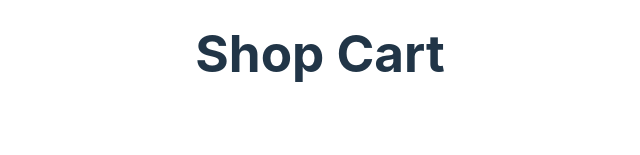
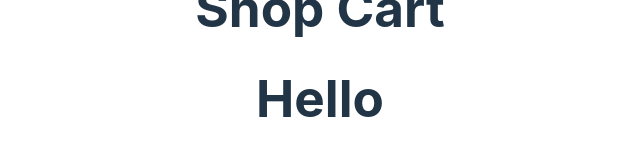
Before and after one commit to guilherme3987/ShopCart, a React (Vite) app in the folder vite-project/: page /productsDetails in a window 1280 px wide. Before the commit this address had no page. Shown: the part 397-552 px from the top of the page, without its empty margins (320-960 px from the left). Built offline with nearby package versions, Linux system fonts and the light colour scheme.

Commit message:
Criando rota para página ProductDetailsPage

```diff
--- a/vite-project/src/App.jsx
+++ b/vite-project/src/App.jsx
@@ -10,7 +10,7 @@
 
 // import Navigate from './components/Navigate';
 
-// import ProductDetailsPage from './pages/ProductDetailsPage';
+import ProductDetailsPage from './pages/ProductDetailsPage';
 // import CheckoutPage from './pages/CheckoutPage';
 
 function App() {
@@ -26,6 +26,7 @@
         <Routes>
           <Route path="/" element={<LoginPage />} />
           <Route path="/products" element={<ProductsPage />} />
+          <Route path='/productsDetails' element={<ProductDetailsPage/>}></Route>
         </Routes>
       </div>
     </BrowserRouter>
--- a/vite-project/src/pages/ProductDetailsPage.jsx
+++ b/vite-project/src/pages/ProductDetailsPage.jsx
@@ -1 +1,10 @@
-import React from 'react';
+import React, { useEffect, useState } from 'react';
+
+
+export default function ProductDetailsPage() {
+    //pegar API com ids
+
+    return(
+        <div id="products-details"><h1>Hello</h1></div>
+    )
+}
--- a/vite-project/src/pages/ProductsPage.jsx
+++ b/vite-project/src/pages/ProductsPage.jsx
@@ -1,5 +1,8 @@
 import '../styles/ProductsPage.css';
 import React, { useEffect, useState } from 'react';
+
+import { Link } from 'react-router-dom';
+
 
 export default function ProductsPage() {
     const [products, setProducts] = useState([]);
@@ -49,7 +52,10 @@
 
                         <h2>{product.title}</h2>
                         <div id='products-image'>
-                            <img src={product.image} alt={product.title} className="product-image" />
+                            <Link to={'/productsDetails'}>
+                                <img src={product.image} alt={product.title} className="product-image" />
+                            </Link>
+
                         </div>
 
                         {/*<div id='products-description'>
```
